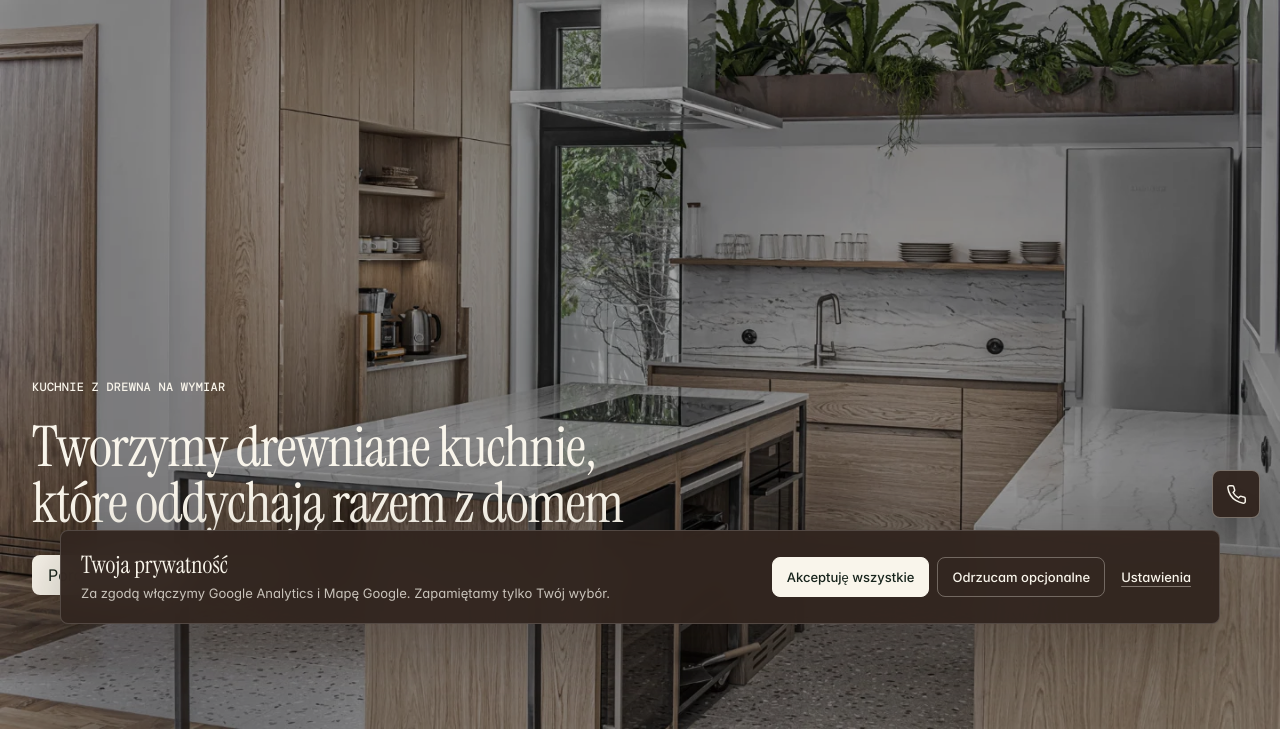
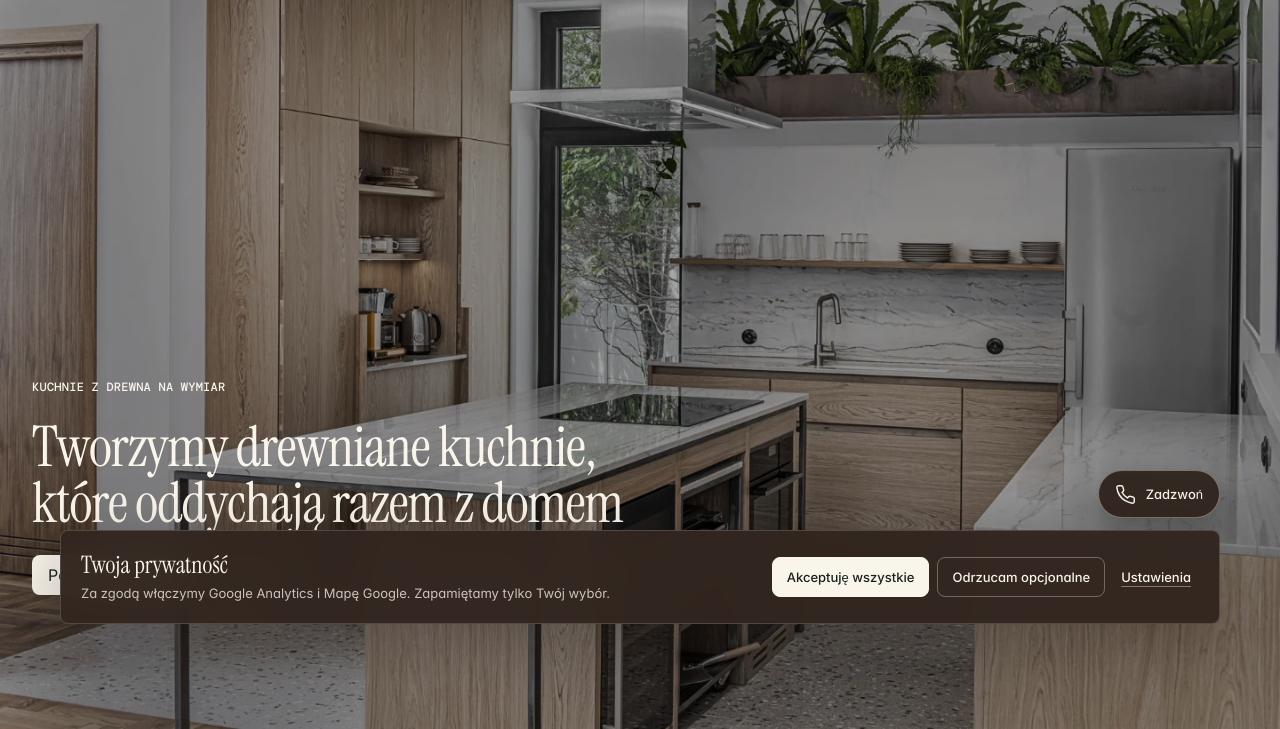
Before and after one commit to guziczak/hul, a website: page index.html in a window 1280 px wide. Shown: the part 71-800 px from the top of the page. Drawn offline with Linux system fonts and the light colour scheme.

Commit message:
Update styles.css

```diff
--- a/src/styles.css
+++ b/src/styles.css
@@ -59,6 +59,7 @@
   --oak: #32261f;
   --line: rgba(22, 35, 27, 0.16);
   --line-light: rgba(255, 255, 255, 0.16);
+  --consent-rail-width: 1160px;
   --ease-out: cubic-bezier(0.16, 1, 0.3, 1);
 }
 
@@ -1545,7 +1546,7 @@ body.privacy-open .quick-actions {
   bottom: var(--cookie-banner-bottom, 20px);
   left: 20px;
   display: grid;
-  width: min(1160px, calc(100% - 40px));
+  width: min(var(--consent-rail-width), calc(100% - 40px));
   grid-template-columns: minmax(0, 1fr) auto;
   align-items: center;
   gap: 32px;
@@ -1830,6 +1831,43 @@ body.privacy-open {
 }
 
 @media (min-width: 1200px) {
+  .quick-actions {
+    right: max(20px, calc((100% - var(--consent-rail-width)) / 2));
+    align-items: flex-end;
+  }
+
+  .quick-action--phone {
+    display: flex;
+    width: auto;
+    min-width: 120px;
+    align-items: center;
+    justify-content: center;
+    gap: 10px;
+    padding: 0 16px;
+    border-radius: 999px;
+  }
+
+  .quick-action--phone svg {
+    flex: 0 0 21px;
+  }
+
+  .quick-action--phone > .quick-action__tooltip,
+  .quick-action--phone:hover > .quick-action__tooltip,
+  .quick-action--phone:focus-visible > .quick-action__tooltip {
+    position: static;
+    width: auto;
+    padding: 0;
+    border-radius: 0;
+    background: transparent;
+    color: inherit;
+    font-size: 13px;
+    line-height: 18px;
+    opacity: 1;
+    transform: none;
+    transition: none;
+    white-space: nowrap;
+  }
+
   .stories {
     height: auto;
   }
```
